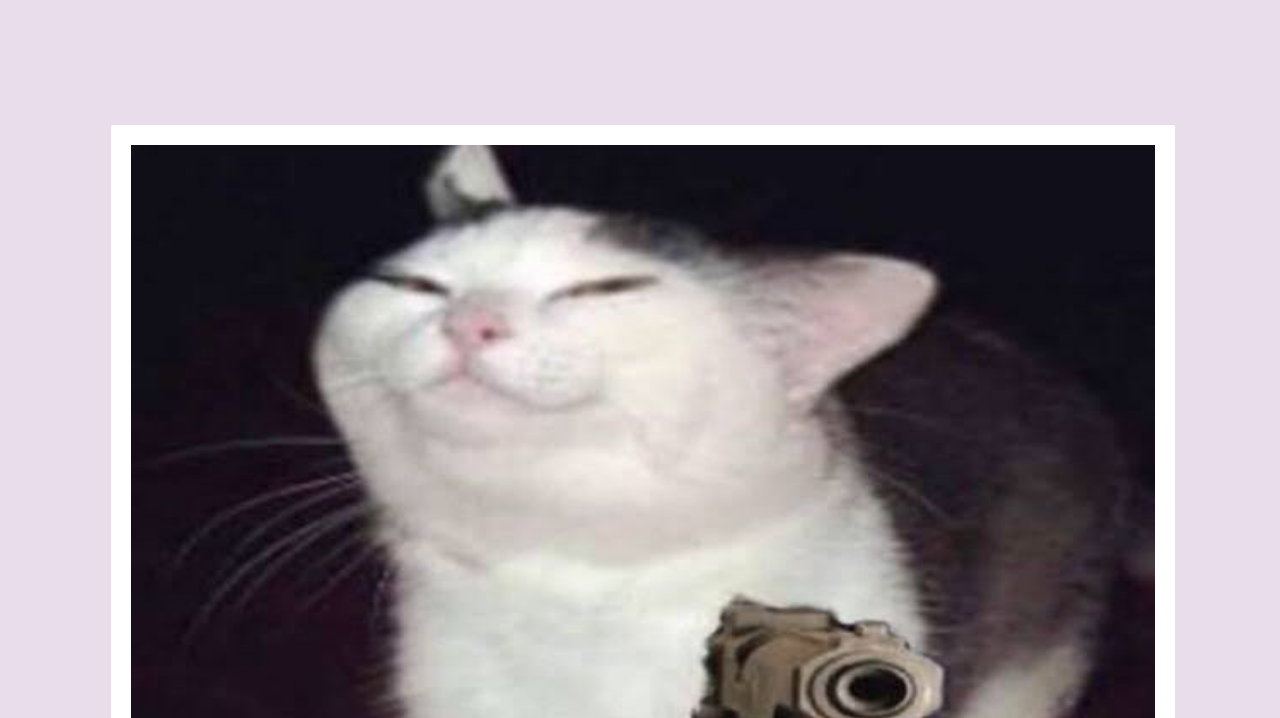
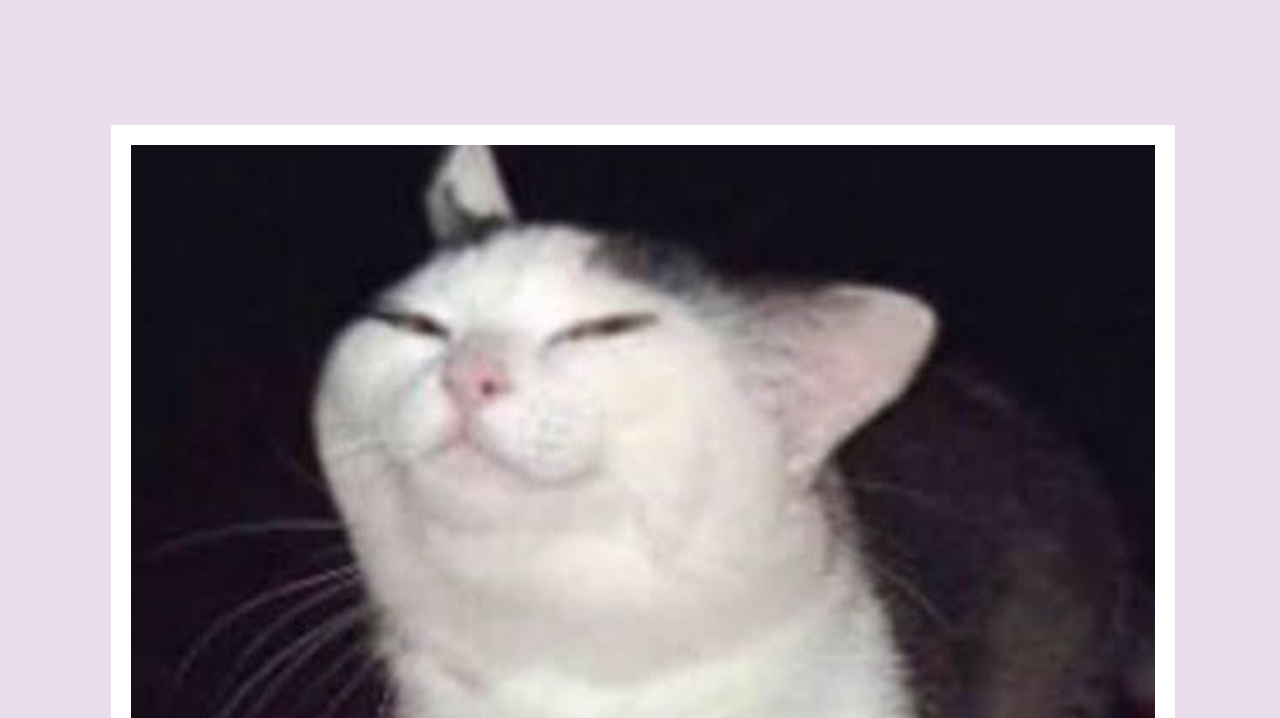
Before and after one commit to PiciMadar/FancsiMeglepi, a plain HTML site: page index.html in a window 1280 px wide. Shown: the part 382-1100 px from the top of the page. Drawn offline with Linux system fonts and the light colour scheme.

Commit message:
kepstrech fix lehetőleg

```diff
--- a/style.css
+++ b/style.css
@@ -1,9 +1,10 @@
 
 
-body{
+html, body{
     margin: 0 auto;
     font-family: cursive;
     background-color: rgb(233, 221, 236);
+    height: 10%;
 }
 
 
@@ -165,7 +166,7 @@ p{
 
 img{
     width: 80%;
-    height: 800px;
+    height: 100%;
     border-radius: 2px;
     border-width: 20px;
     border-style: solid;
```
